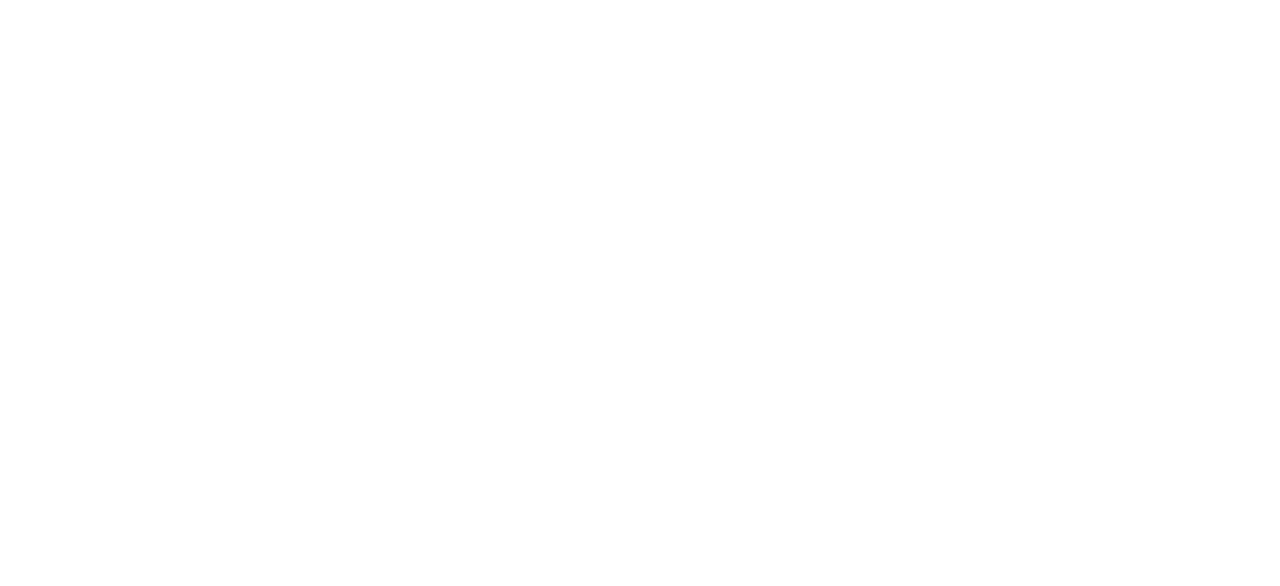
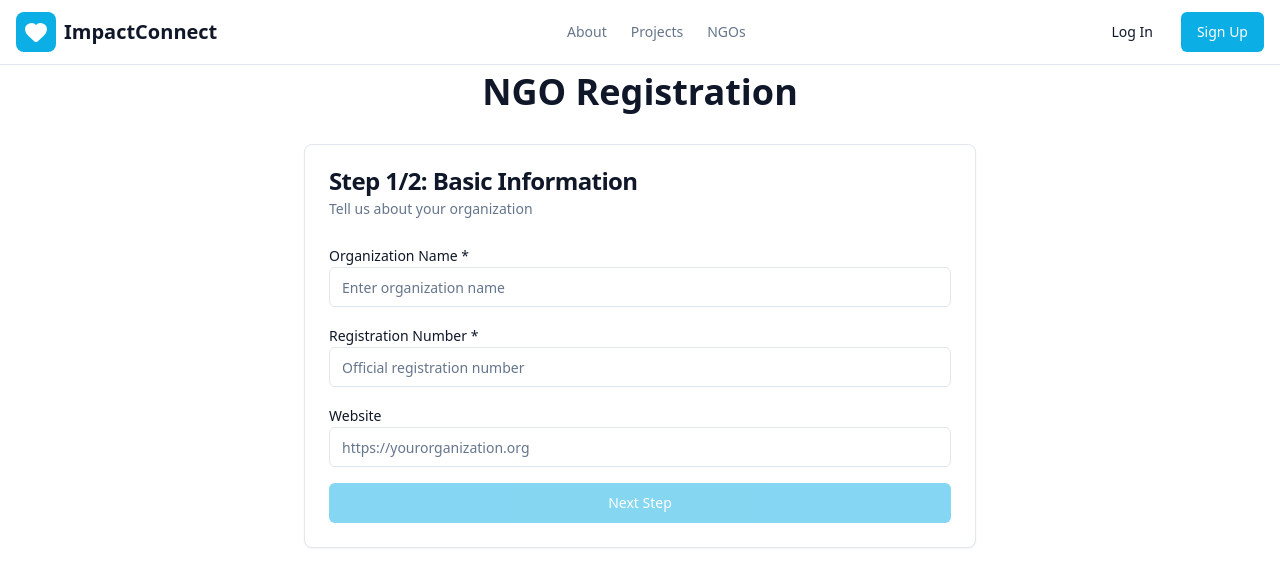
Before and after one commit to PranjalMantri/ImpactConnect, a React (Vite) app: page /ngo-onboarding in a window 1280 px wide. Before the commit this address had no page. Shown: the top 586 px of the page. Built offline with nearby package versions, Linux system fonts and the light colour scheme.

Commit message:
feat: add NGO Onboarding page and update routing

```diff
--- a/src/main.jsx
+++ b/src/main.jsx
@@ -13,6 +13,7 @@
 import Messages from "./pages/Messages.jsx";
 import NGODashboard from "./pages/NGODashboard.jsx";
 import CreateProject from "./pages/CreateProject.jsx";
+import NGOOnboarding from "./pages/NGOOnboarding.jsx";
 
 createRoot(document.getElementById("root")).render(
   <StrictMode>
@@ -27,6 +28,7 @@
         <Route path="/donate" element={<DonatePage />} />
         <Route path="/donor-dashboard" element={<DonorDashboard />} />
         <Route path="/messages" element={<Messages />} />
+        <Route path="/ngo-onboarding" element={<NGOOnboarding />} />
         <Route path="/ngo-dashboard" element={<NGODashboard />} />
         <Route path="/ngo/create-project" element={<CreateProject />} />
       </Routes>
--- /dev/null
+++ b/src/pages/NGOOnboarding.jsx
@@ -0,0 +1,212 @@
+import { useState } from "react";
+import { useNavigate } from "react-router-dom";
+import Navbar from "../components/Navbar";
+import {
+  Card,
+  CardContent,
+  CardHeader,
+  CardTitle,
+  CardDescription,
+} from "../components/ui/Card";
+import { Button } from "../components/ui/Button";
+import { Input } from "../components/ui/Input";
+import { Textarea } from "../components/ui/TextArea";
+import { Label } from "../components/ui/Label";
+import { CheckCircle } from "lucide-react";
+
+// --- Dummy Data and Functions for Frontend Development ---
+
+// Mock function to simulate the submission and success flow
+const mockCreateNGOMutation = (formData, setStep, setIsSubmitting) => {
+  if (!formData.mission || !formData.description) return;
+
+  setIsSubmitting(true);
+
+  // Simulate API call delay
+  setTimeout(() => {
+    console.log("--- NGO Registration Data Submitted (Simulated) ---");
+    console.log("Organization Name:", formData.organizationName);
+    console.log("Mission:", formData.mission);
+    console.log("-------------------------------------------------");
+
+    setIsSubmitting(false);
+
+    // Move to the success step
+    setStep(3);
+    // In a real app: toast({ title: "NGO registration submitted for verification!" });
+  }, 1500);
+};
+
+// --- Component ---
+
+const NGOOnboarding = () => {
+  const navigate = useNavigate();
+  const [step, setStep] = useState(1);
+  const [isSubmitting, setIsSubmitting] = useState(false); // Dummy loading state
+  const [formData, setFormData] = useState({
+    organizationName: "",
+    registrationNumber: "",
+    description: "",
+    mission: "",
+    website: "",
+  });
+
+  const handleChange = (e) => {
+    const { id, value } = e.target;
+    const keyMap = {
+      orgName: "organizationName",
+      regNumber: "registrationNumber",
+      website: "website",
+      mission: "mission",
+      description: "description",
+    };
+    setFormData({ ...formData, [keyMap[id] || id]: value });
+  };
+
+  const isStep1Valid = formData.organizationName && formData.registrationNumber;
+  const isStep2Valid = formData.mission && formData.description;
+
+  return (
+    <div className="min-h-screen flex flex-col">
+      <Navbar />
+      <main className="mt-10 flex-1 container mx-auto px-4 py-8">
+        <div className="max-w-2xl mx-auto">
+          <h1 className="text-4xl font-bold mb-8 text-center">
+            NGO Registration
+          </h1>
+
+          {/* Step 1: Basic Information */}
+          {step === 1 && (
+            <Card>
+              <CardHeader>
+                <CardTitle>Step 1/2: Basic Information</CardTitle>
+                <CardDescription>
+                  Tell us about your organization
+                </CardDescription>
+              </CardHeader>
+              <CardContent className="space-y-4">
+                <div>
+                  <Label htmlFor="orgName">Organization Name *</Label>
+                  <Input
+                    id="orgName"
+                    value={formData.organizationName}
+                    onChange={handleChange}
+                    placeholder="Enter organization name"
+                  />
+                </div>
+                <div>
+                  <Label htmlFor="regNumber">Registration Number *</Label>
+                  <Input
+                    id="regNumber"
+                    value={formData.registrationNumber}
+                    onChange={handleChange}
+                    placeholder="Official registration number"
+                  />
+                </div>
+                <div>
+                  <Label htmlFor="website">Website</Label>
+                  <Input
+                    id="website"
+                    type="url"
+                    value={formData.website}
+                    onChange={handleChange}
+                    placeholder="https://yourorganization.org"
+                  />
+                </div>
+                <Button
+                  onClick={() => setStep(2)}
+                  disabled={!isStep1Valid}
+                  className="w-full"
+                >
+                  Next Step
+                </Button>
+              </CardContent>
+            </Card>
+          )}
+
+          {/* Step 2: Mission & Description */}
+          {step === 2 && (
+            <Card>
+              <CardHeader>
+                <CardTitle>Step 2/2: Mission & Description</CardTitle>
+                <CardDescription>
+                  Share your organization's purpose and impact
+                </CardDescription>
+              </CardHeader>
+              <CardContent className="space-y-4">
+                <div>
+                  <Label htmlFor="mission">Mission Statement *</Label>
+                  <Textarea
+                    id="mission"
+                    value={formData.mission}
+                    onChange={handleChange}
+                    placeholder="What is your organization's mission?"
+                    rows={4}
+                  />
+                </div>
+                <div>
+                  <Label htmlFor="description">Description *</Label>
+                  <Textarea
+                    id="description"
+                    value={formData.description}
+                    onChange={handleChange}
+                    placeholder="Describe your organization's work and impact"
+                    rows={4}
+                  />
+                </div>
+                <div className="flex gap-4">
+                  <Button
+                    onClick={() => setStep(1)}
+                    variant="outline"
+                    className="flex-1"
+                  >
+                    Back
+                  </Button>
+                  <Button
+                    onClick={() =>
+                      mockCreateNGOMutation(formData, setStep, setIsSubmitting)
+                    }
+                    disabled={!isStep2Valid || isSubmitting}
+                    className="flex-1"
+                  >
+                    {isSubmitting ? "Submitting..." : "Submit for Review"}
+                  </Button>
+                </div>
+              </CardContent>
+            </Card>
+          )}
+
+          {/* Step 3: Success */}
+          {step === 3 && (
+            <Card>
+              <CardHeader>
+                <div className="flex flex-col items-center text-center">
+                  <CheckCircle className="h-16 w-16 text-green-500 mb-4" />
+                  <CardTitle>Application Submitted!</CardTitle>
+                  <CardDescription>
+                    Your NGO registration is under review
+                  </CardDescription>
+                </div>
+              </CardHeader>
+              <CardContent className="space-y-4">
+                <p className="text-center text-muted-foreground">
+                  Our team will review your application and verify your
+                  organization's credentials. You'll receive an email once your
+                  organization is approved.
+                </p>
+                <p className="text-center text-sm text-muted-foreground">
+                  This process typically takes 2-3 business days.
+                </p>
+                <Button onClick={() => navigate("/")} className="w-full">
+                  Return to Home
+                </Button>
+              </CardContent>
+            </Card>
+          )}
+        </div>
+      </main>
+    </div>
+  );
+};
+
+export default NGOOnboarding;
```
